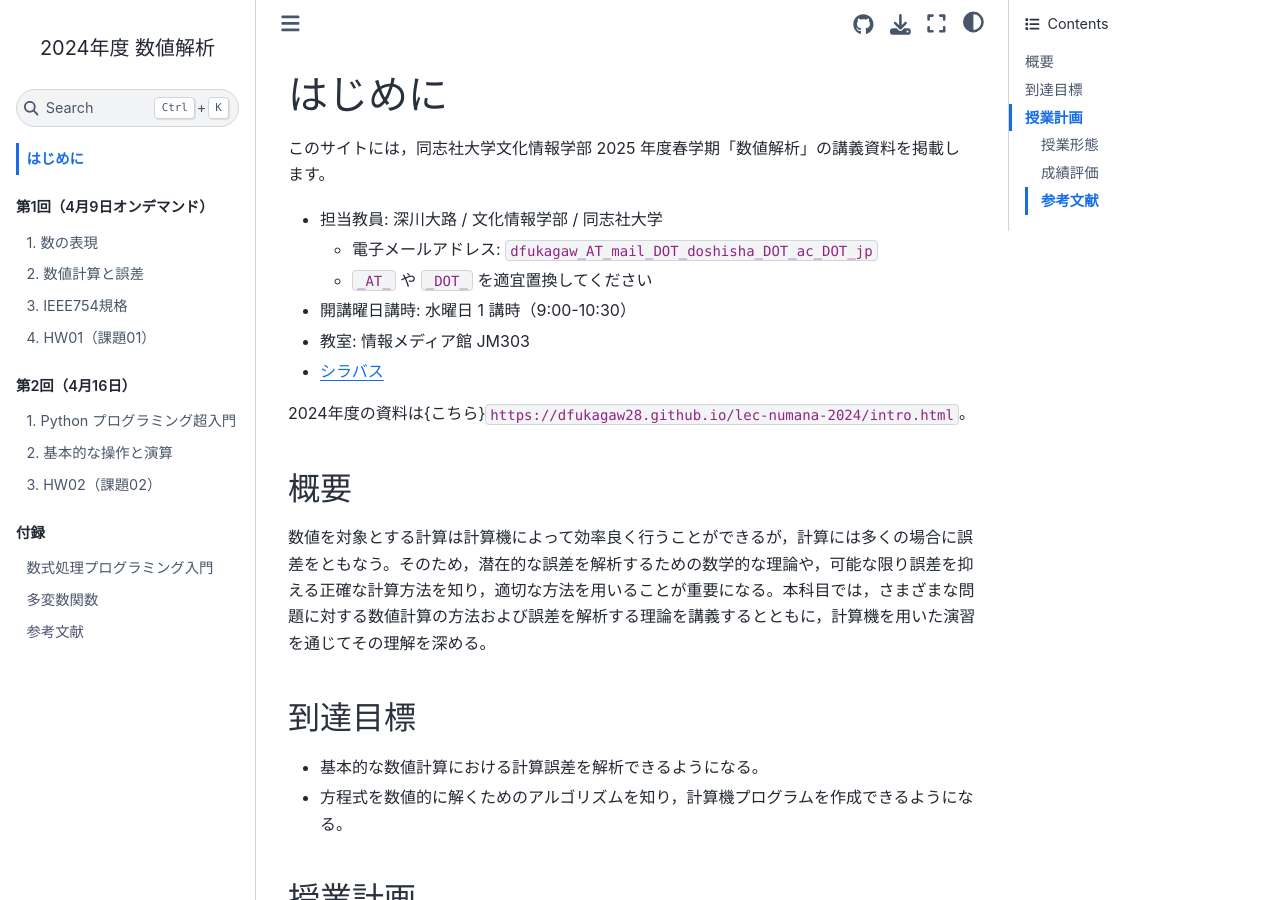
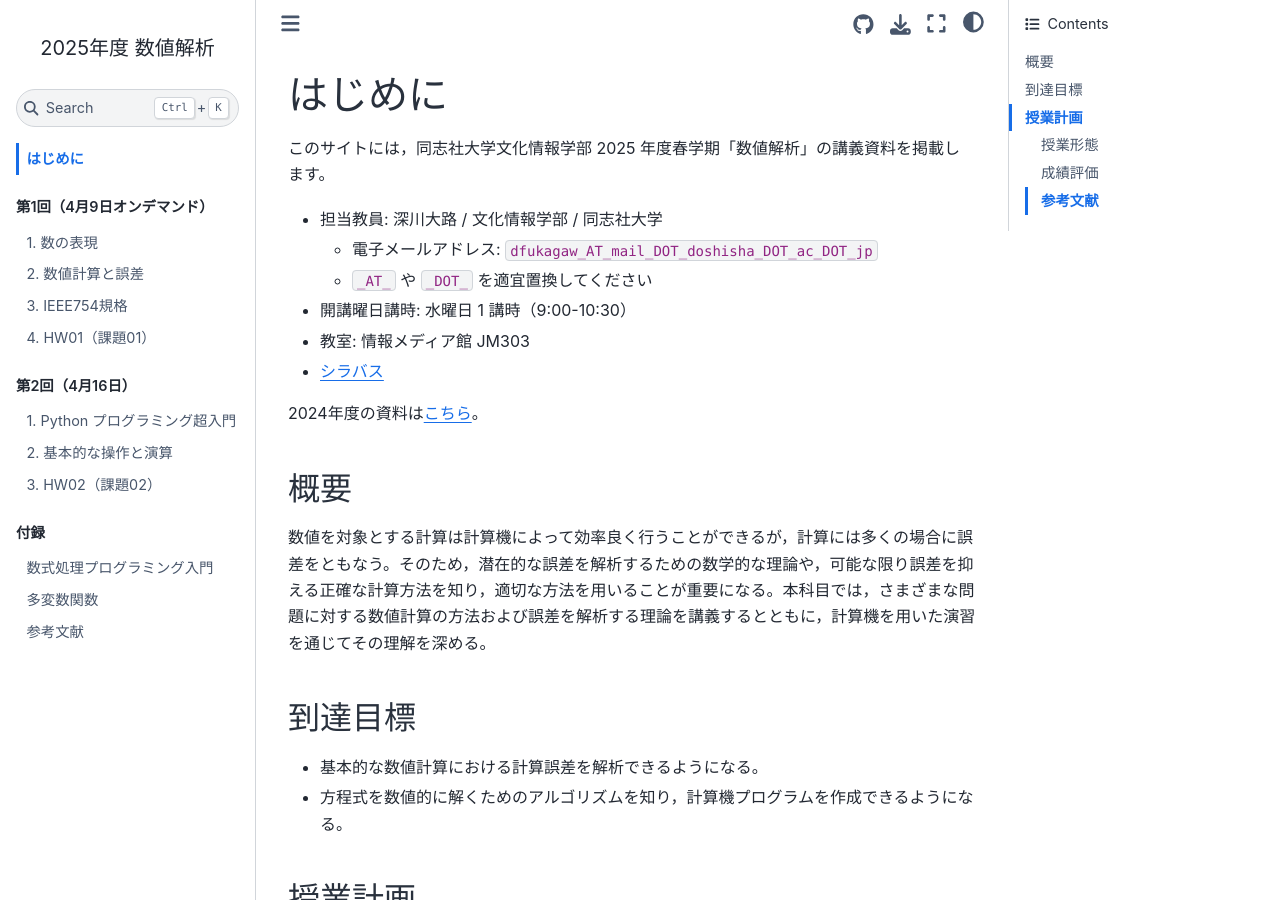
Before and after one commit to dfukagaw28/lec-numana, a Jupyter Book: the page built from docs/intro.md, in a window 1280 px wide and 900 px high. Built offline with Jupyter Book 1.0.4 settings and Sphinx 7.4.7 and the Sphinx Book theme 1.1.4, drawn with Linux system fonts in a browser that asks for light colours; some of the changed text lies outside the part shown.

Commit message:
Fix lec01-02

```diff
--- a/docs/_config.yml
+++ b/docs/_config.yml
@@ -1,9 +1,9 @@
 # Book settings
 # Learn more at https://jupyterbook.org/customize/config.html
 
-title: 2024年度 数値解析
+title: 2025年度 数値解析
 author: 深川 大路
-copyright: "2022-2024 by Daiji FUKAGAWA"
+copyright: "2022-2025 by Daiji FUKAGAWA"
 #logo: logo.png
 exclude_patterns:
   - '_build'
@@ -41,8 +41,8 @@ sphinx:
     - sphinx_proof
 
 # Launch buttons
-#launch_buttons:
-#  colab_url: "https://colab.research.google.com"
+launch_buttons:
+ colab_url: "https://colab.research.google.com"
 
 # Latex-style math
 #parse:
--- a/docs/intro.md
+++ b/docs/intro.md
@@ -9,7 +9,7 @@
 - 教室: 情報メディア館 JM303
 - [シラバス](https://syllabus.doshisha.ac.jp/html/2025/0807/10807532000.html)
 
-2024年度の資料は{こちら}`https://dfukagaw28.github.io/lec-numana-2024/intro.html`。
+2024年度の資料は[こちら](https://dfukagaw28.github.io/lec-numana-2024/intro.html)。
 
 ## 概要
 
```
